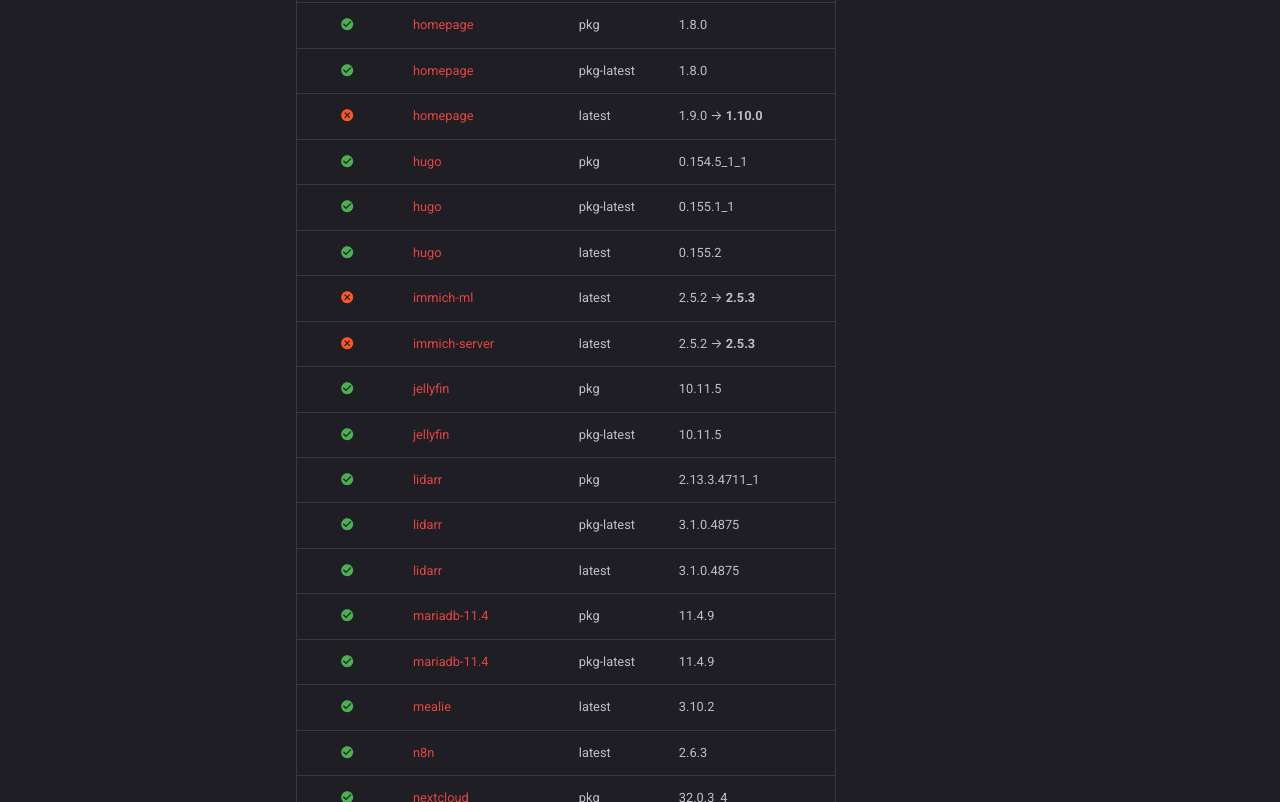
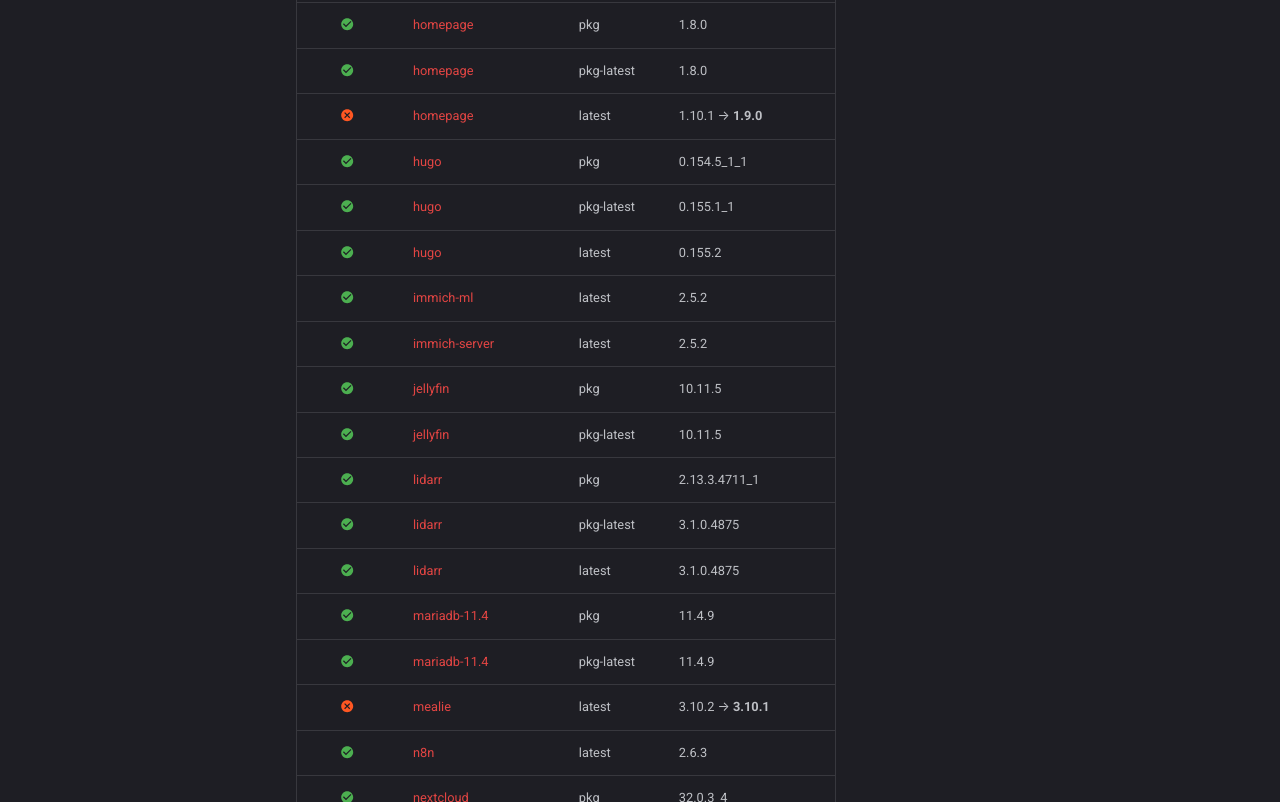
Before and after one commit to daemonless/daemonless-io, an MkDocs documentation site: the page built from docs/status.md, in a window 1280 px wide and 1400 px high, scrolled down 528 px. Shown: the part 152-954 px from the top of the window. Built offline with MkDocs 1.6.1 and Material for MkDocs 9.7.7, drawn with Linux system fonts in a browser that asks for light colours; comment, search, counter and statistics services are not loaded; some of the changed text lies outside the part shown.

Commit message:
Update version status [skip ci]

```diff
--- a/docs/status.md
+++ b/docs/status.md
@@ -13,12 +13,12 @@
 | :material-check-circle:{ .current } | [gitea](https://github.com/daemonless/gitea/actions) | pkg-latest | 1.24.2_8 |
 | :material-check-circle:{ .current } | [homepage](https://github.com/daemonless/homepage/actions) | pkg | 1.8.0 |
 | :material-check-circle:{ .current } | [homepage](https://github.com/daemonless/homepage/actions) | pkg-latest | 1.8.0 |
-| :material-close-circle:{ .outdated } | [homepage](https://github.com/daemonless/homepage/actions) | latest | 1.9.0 → **1.10.0** |
+| :material-close-circle:{ .outdated } | [homepage](https://github.com/daemonless/homepage/actions) | latest | 1.10.1 → **1.9.0** |
 | :material-check-circle:{ .current } | [hugo](https://github.com/daemonless/hugo/actions) | pkg | 0.154.5_1_1 |
 | :material-check-circle:{ .current } | [hugo](https://github.com/daemonless/hugo/actions) | pkg-latest | 0.155.1_1 |
 | :material-check-circle:{ .current } | [hugo](https://github.com/daemonless/hugo/actions) | latest | 0.155.2 |
-| :material-close-circle:{ .outdated } | [immich-ml](https://github.com/daemonless/immich-ml/actions) | latest | 2.5.2 → **2.5.3** |
-| :material-close-circle:{ .outdated } | [immich-server](https://github.com/daemonless/immich-server/actions) | latest | 2.5.2 → **2.5.3** |
+| :material-check-circle:{ .current } | [immich-ml](https://github.com/daemonless/immich-ml/actions) | latest | 2.5.2 |
+| :material-check-circle:{ .current } | [immich-server](https://github.com/daemonless/immich-server/actions) | latest | 2.5.2 |
 | :material-check-circle:{ .current } | [jellyfin](https://github.com/daemonless/jellyfin/actions) | pkg | 10.11.5 |
 | :material-check-circle:{ .current } | [jellyfin](https://github.com/daemonless/jellyfin/actions) | pkg-latest | 10.11.5 |
 | :material-check-circle:{ .current } | [lidarr](https://github.com/daemonless/lidarr/actions) | pkg | 2.13.3.4711_1 |
@@ -26,7 +26,7 @@
 | :material-check-circle:{ .current } | [lidarr](https://github.com/daemonless/lidarr/actions) | latest | 3.1.0.4875 |
 | :material-check-circle:{ .current } | [mariadb-11.4](https://github.com/daemonless/mariadb-11.4/actions) | pkg | 11.4.9 |
 | :material-check-circle:{ .current } | [mariadb-11.4](https://github.com/daemonless/mariadb-11.4/actions) | pkg-latest | 11.4.9 |
-| :material-check-circle:{ .current } | [mealie](https://github.com/daemonless/mealie/actions) | latest | 3.10.2 |
+| :material-close-circle:{ .outdated } | [mealie](https://github.com/daemonless/mealie/actions) | latest | 3.10.2 → **3.10.1** |
 | :material-check-circle:{ .current } | [n8n](https://github.com/daemonless/n8n/actions) | latest | 2.6.3 |
 | :material-check-circle:{ .current } | [nextcloud](https://github.com/daemonless/nextcloud/actions) | pkg | 32.0.3_4 |
 | :material-check-circle:{ .current } | [nextcloud](https://github.com/daemonless/nextcloud/actions) | pkg-latest | 32.0.5 |
@@ -76,5 +76,5 @@
 
 ## Summary
 
-- :material-check-circle:{ .current } Current: 32
-- :material-close-circle:{ .outdated } Outdated: 3
+- :material-check-circle:{ .current } Current: 33
+- :material-close-circle:{ .outdated } Outdated: 2
```
